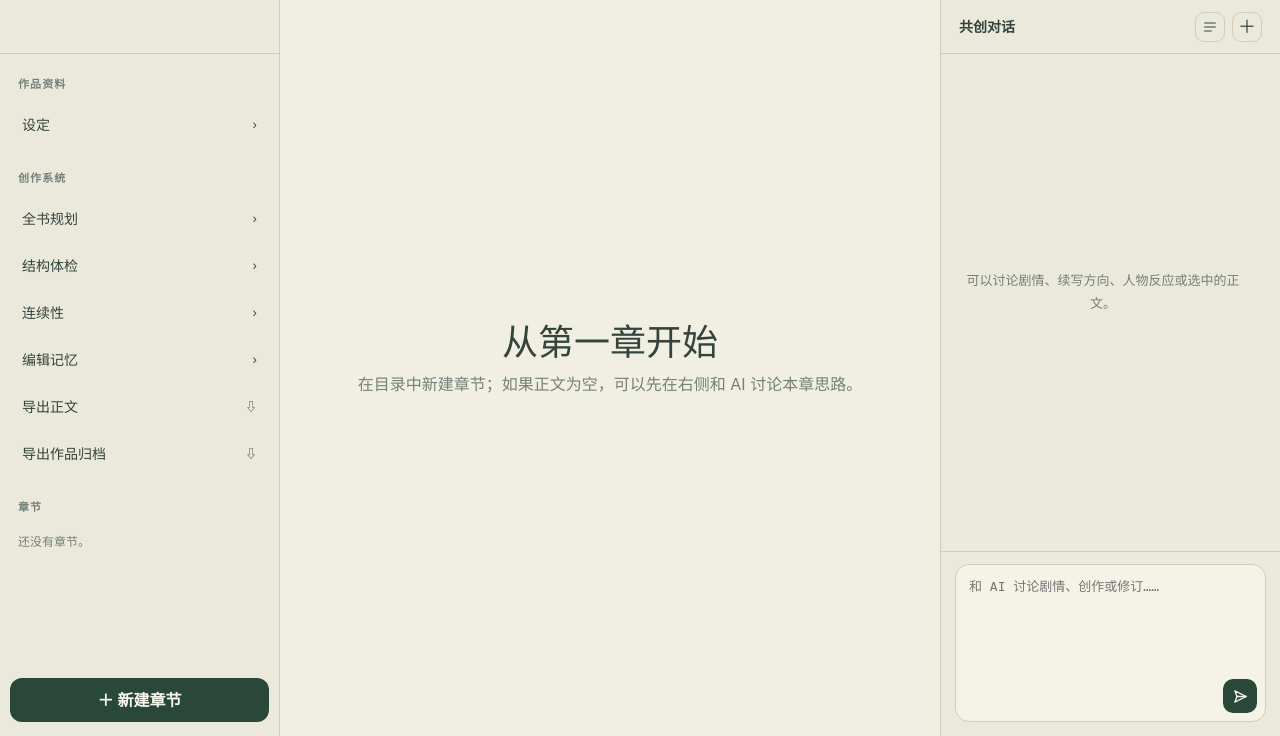
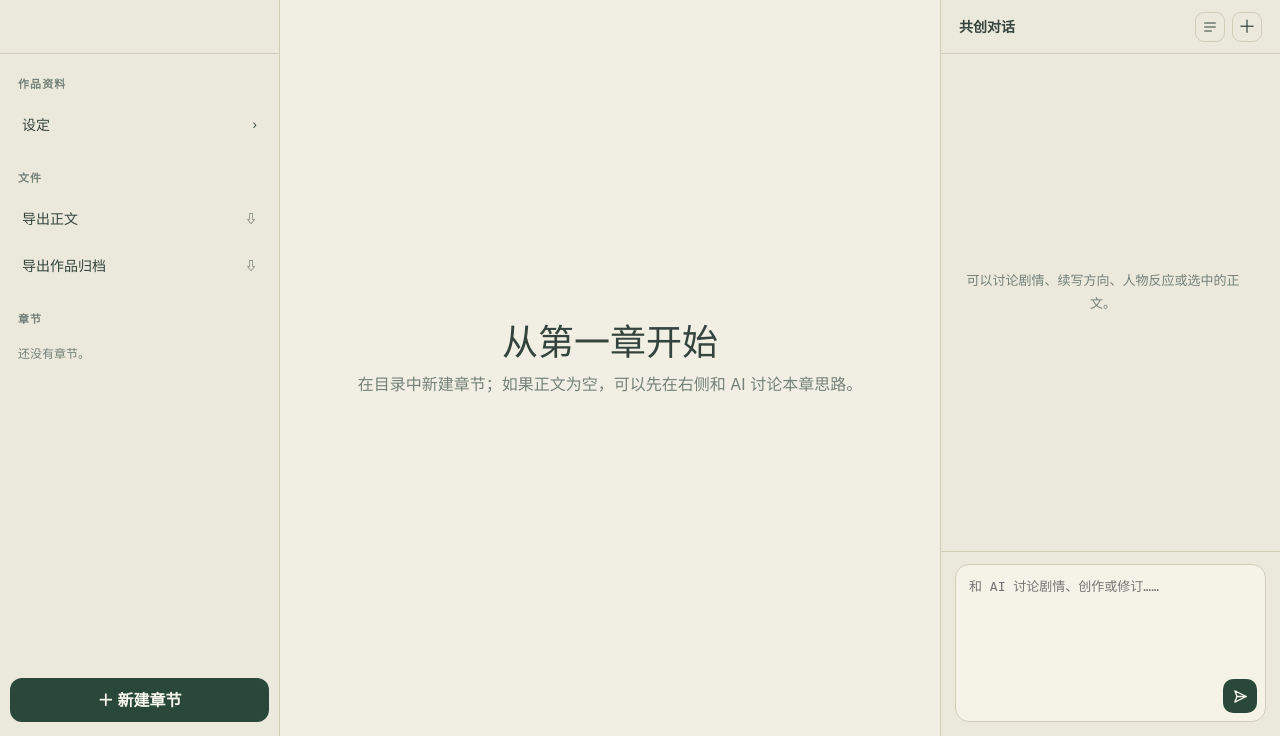
Before and after one commit to ReBeating/Readraft, a Python web app: template app/templates/novel_workbench.html in a window 1280 px wide. Shown: the part 64-800 px from the top of the page. Run offline with Jinja, Linux system fonts and the light colour scheme; the template is opened without the code that fills it, so the values that code supplies are empty.

Commit message:
fix: remove legacy workspace navigation

```diff
--- a/app/templates/novel_workbench.html
+++ b/app/templates/novel_workbench.html
@@ -66,23 +66,7 @@
           <small>›</small>
         </a>
 
-        <p class="studio-section-label">创作系统</p>
-        <a class="studio-directory-link" href="/novels/{{ project.id }}#story-planner" data-save-before-navigation>
-          <span>全书规划</span>
-          <small>›</small>
-        </a>
-        <a class="studio-directory-link" href="/novels/{{ project.id }}/structure-health" data-save-before-navigation>
-          <span>结构体检</span>
-          <small>›</small>
-        </a>
-        <a class="studio-directory-link" href="/novels/{{ project.id }}/continuity" data-save-before-navigation>
-          <span>连续性</span>
-          <small>›</small>
-        </a>
-        <a class="studio-directory-link" href="/novels/{{ project.id }}/editing-memory" data-save-before-navigation>
-          <span>编辑记忆</span>
-          <small>›</small>
-        </a>
+        <p class="studio-section-label">文件</p>
         <a class="studio-directory-link" href="/novels/{{ project.id }}/export.txt" data-save-before-navigation>
           <span>导出正文</span>
           <small>⇩</small>
```
Also changed, not shown: tests/test_web.py (+10 -3 lines), README.md.
